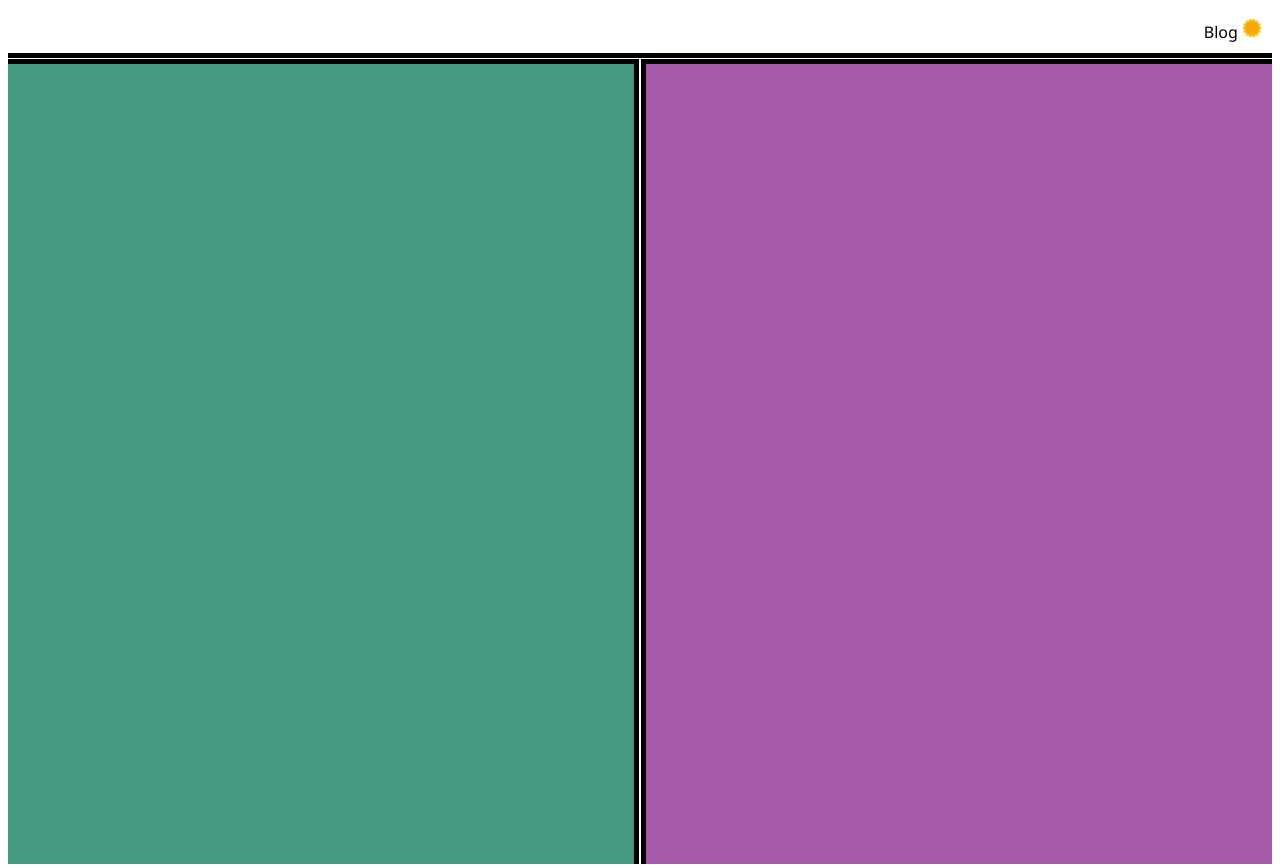
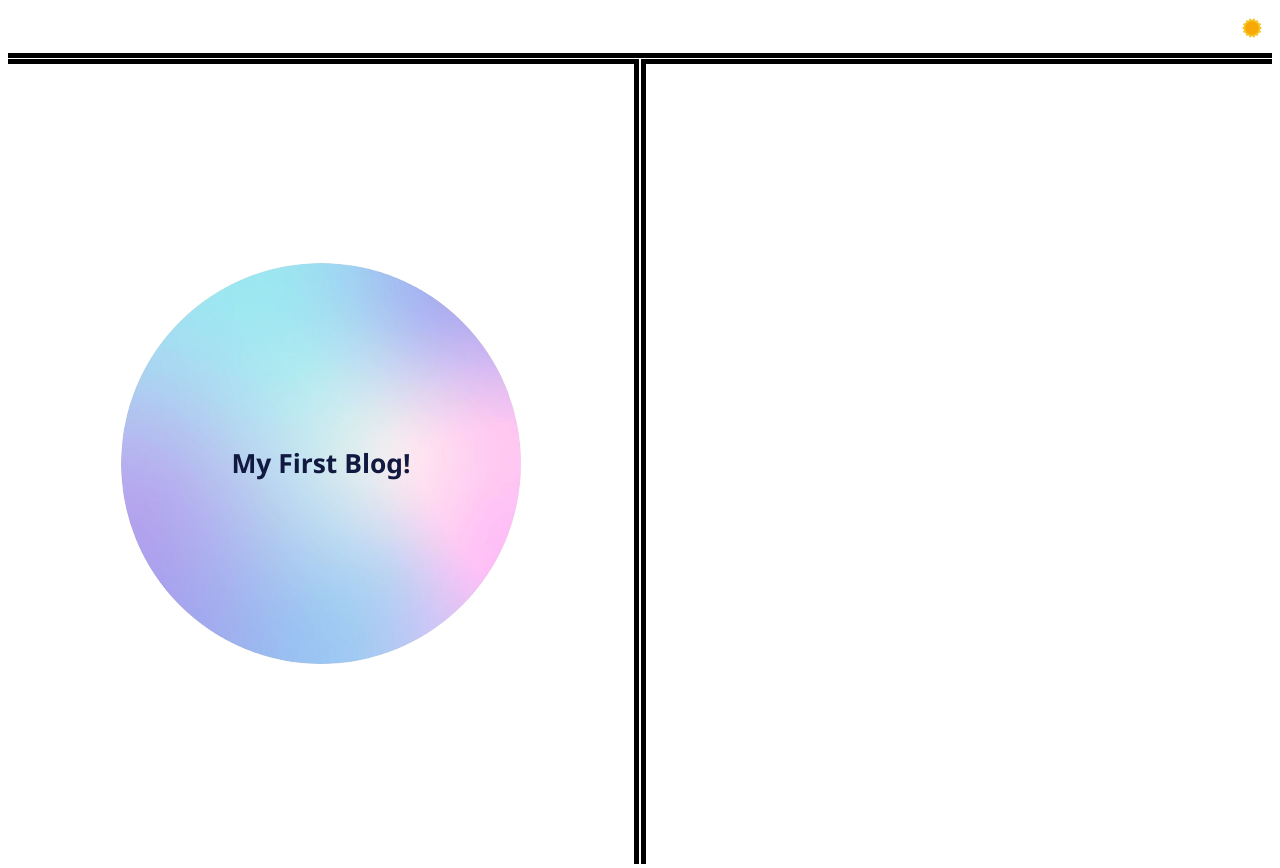
Before and after one commit to emulcahey/Personal-Blog-Erin-Mulcahey, a plain HTML site: page index.html in a window 1280 px wide. Drawn offline with Linux system fonts and the light colour scheme.

Commit message:
added image and text to left box

```diff
--- a/assets/css/form.css
+++ b/assets/css/form.css
@@ -53,14 +53,40 @@ html {
 
 .left-box {
     color:#000000;
-    background-color: #459980;
+    width: 50%;
+    height: 100vh;
+    position: relative;
+    display: flex
+}
+
+.right-box {
+    color:#000000;
     width: 50%;
     height: 100vh;
 }
 
-.right-box {
-    color:#000000;
-    background-color: #A459A9;
-    width: 50%;
-    height: 100vh;
+.image-container {
+    position: relative;
+    display: flex;
+    margin-left: auto;
+    margin-right: auto;
+    align-items: center;
+    justify-content: space-between;
 }
+
+.image-container img {
+    max-width: 400px;
+    height: auto;
+    border-radius: 100%;
+}
+
+.text-overlay {
+    position: absolute;
+    top: 50%;
+    left: 50%;
+    transform: translate(-50%, -50%);
+    padding: 10px;
+    border-radius: 5px;
+    color:#111940;
+    font-size: 1.1em;
+}
--- a/index.html
+++ b/index.html
@@ -10,15 +10,19 @@
 
     <nav class="navbar navBoxBorder">
         <div class="navBox">
-            <a href="blog.html">Blog</a>
-            <img class="navImage" src="/images/sun-icon.png" alt="Description of the image">
+            <a href="blog.html"><img class="navImage" src="/images/sun-icon.png" alt="Description of the image"></a>
         </div>
     </nav>
 
     <container class="container">
         <!-- The left-box has an image in the middle -->
         <section class="left-box leftSectionBorders">
-            <div></div>
+            <div class="image-container">
+                <img src="/images/circle.png" alt="Centered Image">
+                <div class="text-overlay">
+                    <h2>My First Blog!</h2>
+                </div>
+            </div>
         </section>
 
         <!-- The Right-box holds the form for a new blog post -->
```
Also changed, not shown: images/circle.png (added).
